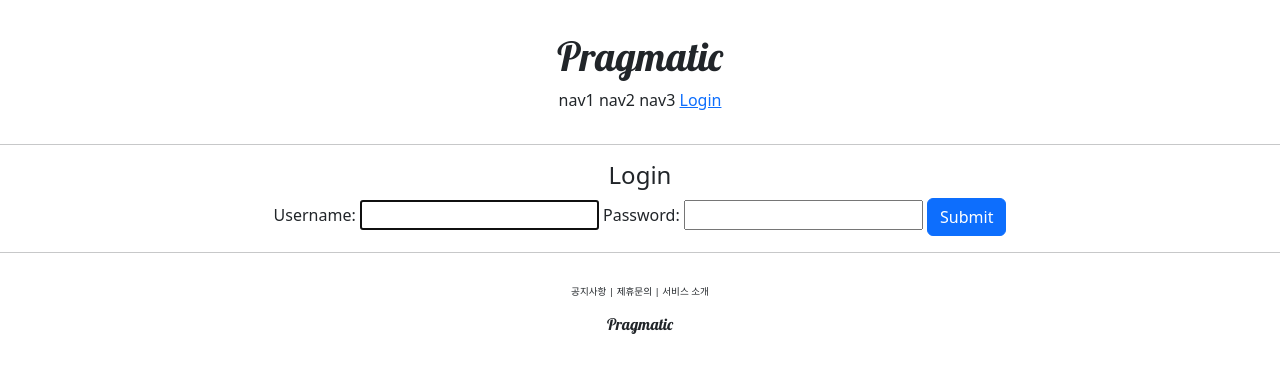
After one commit to ztarc12/django_test, a Django app: page /account/login/ in a window 1280 px wide. The commit adds this page. Shown: the top 373 px of the page. Run offline with Django 4.2, Linux system fonts and the light colour scheme.

Commit message:
django course  22 commit

```diff
--- /dev/null
+++ b/accountapp/templates/accountapp/login.html
@@ -0,0 +1,18 @@
+{% extends 'base.html' %}
+
+{% block content %}
+
+  <div style="text-align:center">
+    <div>
+      <h4>Login</h4>
+    </div>
+    <div>
+      <form action="" method="post">
+        {% csrf_token %}
+        {{ form }}
+        <input type="submit" class="btn btn-primary">
+      </form>
+    </div>
+  </div>
+
+{% endblock %}
--- a/accountapp/urls.py
+++ b/accountapp/urls.py
@@ -1,3 +1,4 @@
+from django.contrib.auth.views import LoginView, LogoutView
 from django.urls import path
 
 from accountapp.views import hello_world, AccountCreateView
@@ -7,5 +8,9 @@ app_name = 'accountapp'
 urlpatterns =[
     path('hello_world/', hello_world, name='hello_world'),
 
+    path('login/', LoginView.as_view(template_name='accountapp/login.html'), name='login'),
+    path('logout/', LogoutView.as_view(), name='logout'),
+
+
     path('create/', AccountCreateView.as_view(), name='create'),
 ]
--- a/templates/header.html
+++ b/templates/header.html
@@ -7,7 +7,15 @@
             <span>nav1</span>
             <span>nav2</span>
             <span>nav3</span>
-            <span>nav4</span>
+            {% if not user.is_authenticated %}
+            <a href="{% url 'accountapp:login' %}?next={{ request.path }}">
+                <span>Login</span>
+            </a>
+            {% else %}
+            <a href="{% url 'accountapp:logout' %}?next={{ request.path }}">
+                <span>Logout</span>
+            </a>
+            {% endif %}
 
         </div>
     </header>
```
Also changed, not shown: pragmatic/settings.py (+8 -0 lines).
